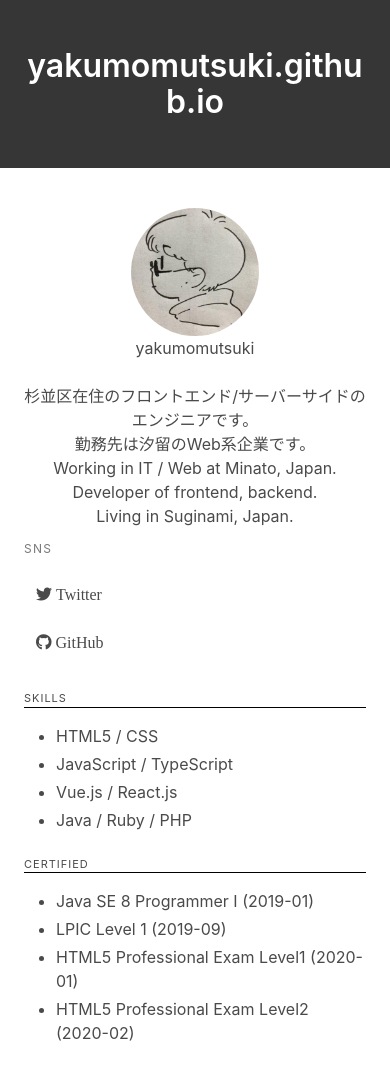
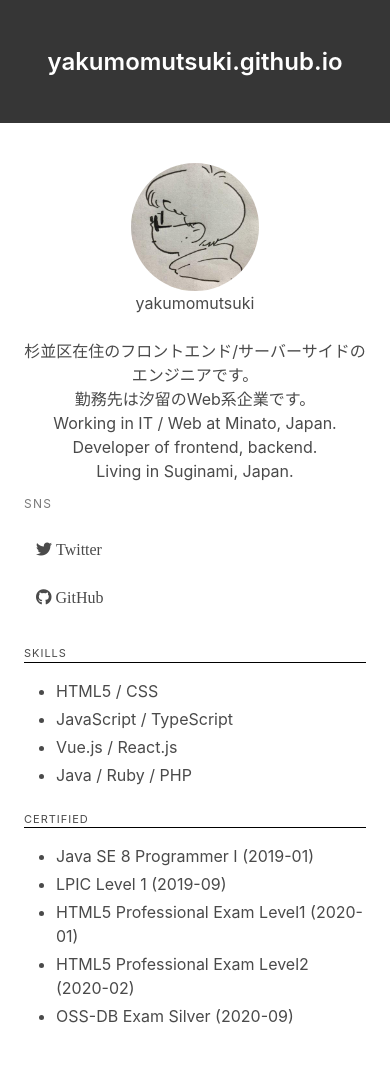
Before and after one commit to yakumomutsuki/yakumomutsuki.github.io, a Next.js app: page / in a window 390 px wide. Built offline with nearby package versions, Linux system fonts and the light colour scheme.

Commit message:
Passed qualification of the oss-db silver, and add qualifications of that.  And header layout fix to mobile.

```diff
--- a/components/Header.tsx
+++ b/components/Header.tsx
@@ -8,7 +8,7 @@ export const Header = () => {
     <header className="hero is-dark">
       <div className="hero-body">
         <div className="container">
-          <h1 className="title has-text-centered">
+          <h1 className="title has-text-centered is-size-4-mobile">
             yakumomutsuki.github.io
           </h1>
         </div>
--- a/pages/index.tsx
+++ b/pages/index.tsx
@@ -2,6 +2,14 @@ import * as React from 'react'
 import Head from 'next/head'
 
 class Home extends React.Component {
+  qualifications = [
+    'Java SE 8 Programmer I (2019-01)',
+    'LPIC Level 1 (2019-09)',
+    'HTML5 Professional Exam Level1 (2020-01)',
+    'HTML5 Professional Exam Level2 (2020-02)',
+    'OSS-DB Exam Silver (2020-09)'
+  ]
+
   componentDidMount (): void {
     const search = location.search.substring(1)
     if (search) {
@@ -75,18 +83,7 @@ class Home extends React.Component {
                   <h2 className="heading">Certified</h2>
                   <div className="content">
                     <ul>
-                      <li>
-                        Java SE 8 Programmer I (2019-01)
-                      </li>
-                      <li>
-                        LPIC Level 1 (2019-09)
-                      </li>
-                      <li>
-                        HTML5 Professional Exam Level1 (2020-01)
-                      </li>
-                      <li>
-                        HTML5 Professional Exam Level2 (2020-02)
-                      </li>
+                      {this.qualifications.map((qualification, index) => <li key={index}>{ qualification }</li>)}
                     </ul>
                   </div>
                 </section>
```
